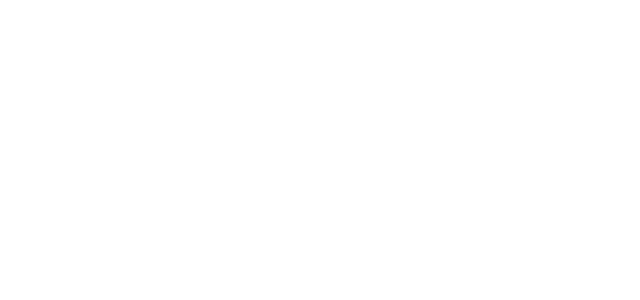
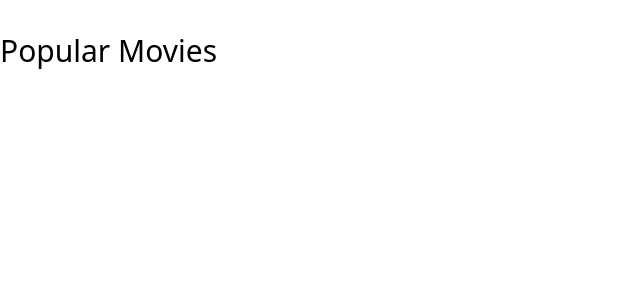
Before and after one commit to kaungsann/Movie_Team, a React (Vite) app: page /popular in a window 1280 px wide. Before the commit this address had no page. Shown: the top 300 px of the page, without its empty margins (0-640 px from the left). Built offline with nearby package versions, Linux system fonts and the light colour scheme.

Commit message:
create popular movies

```diff
--- /dev/null
+++ b/src/components/Popular/Popular.jsx
@@ -0,0 +1,15 @@
+import React from "react";
+
+function Popular() {
+  return (
+    <section className="my-8">
+      <div class="md:container md:mx-auto">
+        <h3 class="mt-0 mb-2 text-3xl font-medium leading-tight text-primary">
+          Popular Movies
+        </h3>
+      </div>
+    </section>
+  );
+}
+
+export default Popular;
--- /dev/null
+++ b/src/components/Popular/Popular.module.css
@@ -0,0 +1,3 @@
+.popular {
+    background-color: black;
+}
--- a/src/route.jsx
+++ b/src/route.jsx
@@ -3,11 +3,13 @@
 
 //pages
 import MainPage from "./pages/Main";
+import PopularPage from "./components/Popular/Popular";
 
 function View() {
   return (
     <Routes>
       <Route exact path="/" element={<MainPage />}></Route>
+      <Route exact path="/popular" element={<PopularPage />}></Route>
     </Routes>
   );
 }
```
